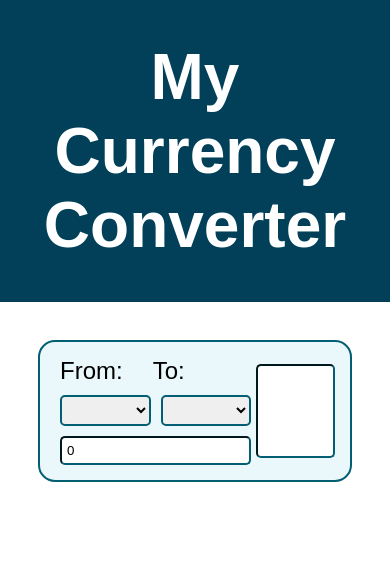
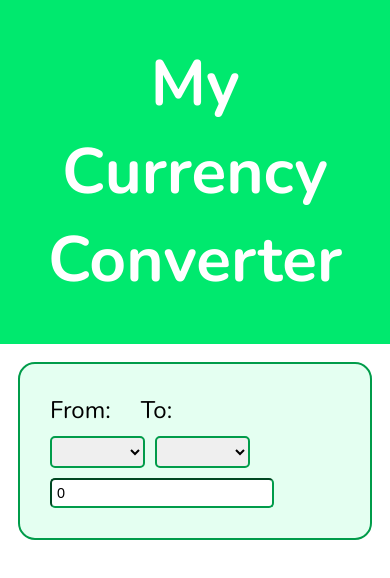
Before and after one commit to diego-marques-miranda/CurrencyConverter, a plain HTML site: page index.html in a window 390 px wide. Drawn offline with nearby package versions, Linux system fonts and the light colour scheme; no server answers.

Commit message:
CSS Rework

```diff
--- a/style.css
+++ b/style.css
@@ -1,17 +1,35 @@
+
+@import url('https://fonts.googleapis.com/css2?family=Karla:ital,wght@0,200..800;1,200..800&family=Nunito:ital,wght@0,200..1000;1,200..1000&display=swap');
+
+.nunito {
+  font-family: "Nunito", sans-serif;
+  font-optical-sizing: auto;
+  font-weight: normal;
+  font-style: normal;
+}
+
+html, body {
+    height: 100%;
+    margin: 0;
+}
+
 body {
+    display: flex;
+    flex-direction: column;
     background-color: white;
-    font-family: Arial, Helvetica, sans-serif;
+    font-family: "Nunito";
     margin: 0;
 }
 
 header {
     display: flex;
-    background-color: #024059;
+    background-color: #00E96E;
     color: white;
     margin: 0;
     padding: 40px;
     justify-content: center;
     align-items: center;
+    flex-shrink: 0;
 
 }
 
@@ -19,22 +37,25 @@ h1 {
     margin: 0;
     font-size: 4em;
     text-align: center;
+    cursor: default;
 }
 
 section {
     display: flex;
-    outline: 2px solid #025E73;
-    background-color: #03a5c915;
+    outline: 2px solid #009C4A;
+    background-color: #85ffbe39;
     padding: 10px 15px 10px 15px;
     margin: 40px;
     border-radius: 15px;
     justify-content: space-between;
+
 }
 
 form {
     display: flex;
     flex-direction: column;
     float: left;
+    margin: 15px;
 }
 
 
@@ -50,13 +71,22 @@ select {
     padding: 5px;
     margin: 5px;
     border-radius: 5px;
-    border-color: #025E73;
+    border-color: #009C4A;
     border-width: 2px;
+}
+
+select:focus {
+    border-color: #005025;
 }
 
 #options {
     display: flex;
     flex-direction: row;
+}
+
+select option :hover {
+    background-color: #00E96E;
+    color: white;
 }
 
 span {
@@ -65,34 +95,57 @@ span {
 }
 
 input {
+    outline: none;
     margin: 5px;
     padding: 5px;
     border-radius: 5px;
     border-width: 2px;
-    border-color: #025E73;
+    border-color: #009C4A;
 }
+
+input[type="number"]::-webkit-inner-spin-button,
+input[type="number"]::-webkit-outer-spin-button {
+    -webkit-appearance: none;
+    margin: 0;
+}
+
+
 
 #secondc {
     align-items: flex-end;
 }
 
 #result {
+    outline: none;
     display: flex;
     text-align: start;
     appearance: auto;
     -webkit-rtl-ordering: logical;
     cursor: text;
-    background-color: field;
-    border-style: inset;
-    border-color: #025E73;
-    border-image: initial;
-    border-width: 2px;
-    width: 560px;
-    height: 80px;
+    width: auto;
+    height: auto;
     border-radius: 5px;
     padding: 5px;
     margin: auto;
     justify-content: center;
     align-items: center;
     font-size: 2em;
+    background-color: none;
+    color: #004520;
 }
+
+@media (max-width: 768px) {
+    section {
+        padding: 10px;
+        margin: 20px;
+    }
+
+    select, input {
+        width: 100%;
+        font-size: 0.9em;
+    }
+
+    #result {
+        font-size: 1.5em;
+    }
+}
```
Also changed, not shown: index.html (+0 -3 lines).
